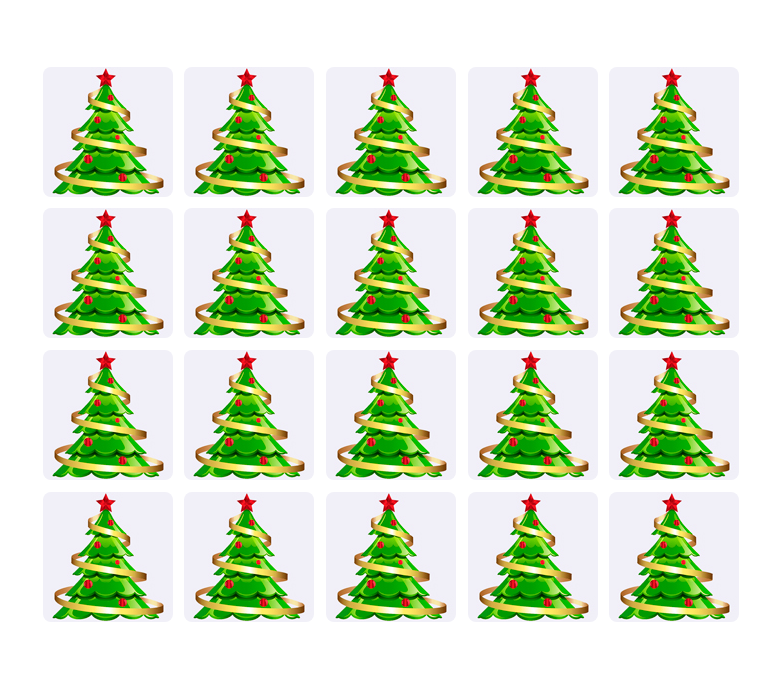
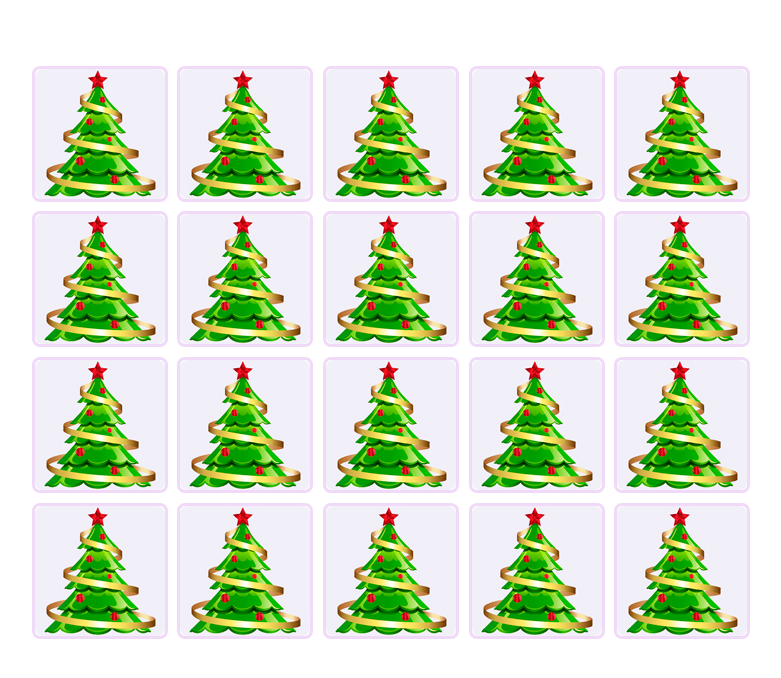
Before and after one commit to LGeorge007/memory-pair-game, a plain HTML site: page index.html in a window 1280 px wide. Shown: the part 40-718 px from the top of the page, without its empty margins (249-1030 px from the left). Drawn offline with Linux system fonts and the light colour scheme.

Commit message:
fixed all remarks. I hope)

```diff
--- a/index.html
+++ b/index.html
@@ -4,7 +4,7 @@
 <head>
     <meta charset="UTF-8">
     <meta name="viewport" content="width=device-width, initial-scale=1.0">
-    <title>Document</title>
+    <title>Memory Pair Game</title>
     <link rel="stylesheet" href="styles/style.css">
 </head>
 
--- a/scripts/script.js
+++ b/scripts/script.js
@@ -1,9 +1,10 @@
-let arrOfUnits = ["img/cartman.jpg",
+let initialArray = ["img/cartman.jpg",
     "img/chief.jpg",
     "img/sten.jpg",
     "img/kyle.jpg",
     "img/kenny.jpg"
 ];
+let arrOfUnits;
 const imgCover = `img/cover.jpg`;
 const gameField = document.querySelector("#gameField");
 let isLocked = false;
@@ -12,7 +13,6 @@ let secondCard;
 let isSecondCard = false;
 let unopenedCards;
 
-let card;
 //feed him array & any even number
 const duplicateElements = function(array, times) {
     return array.reduce((res, current) => {
@@ -31,7 +31,7 @@ const shuffle = function(arr) {
 };
 
 const checkCard = function({ target }) {
-    if (target.className !== "front") { return };
+    if (target.closest(".flipper").className !== "flipper") { return };
     if (!isLocked) {
         if (isSecondCard) {
             isLocked = true;
@@ -73,31 +73,18 @@ const checkCard = function({ target }) {
 };
 
 const renderCard = function(arr) {
-    for (let i = 0; i < arr.length; i++) {
-        let card = document.createElement("div");
-        card.setAttribute("id", i);
-        card.classList.add("flipper");
-        card.setAttribute("data-hero", arr[i].slice(4, -4));
-        card.setAttribute("draggable", false);
-
-        let frontSide = document.createElement("img");
-        frontSide.setAttribute("src", imgCover);
-        frontSide.setAttribute("draggable", false);
-        frontSide.classList.add("front");
-
-        let backSide = document.createElement("img");
-        backSide.setAttribute("src", arr[i]);
-        backSide.setAttribute("draggable", false);
-        backSide.classList.add("back");
-
-        card.appendChild(frontSide);
-        card.appendChild(backSide);
-        gameField.appendChild(card);
-    };
+    let htmlFragment = ``;
+    arr.forEach((el, i) => {
+        htmlFragment += `<div id=${i} class="flipper" data-hero=${el.slice(4,-4)}>
+                                <img src=${imgCover} class="front">
+                                <img src=${el} class="back">
+                         </div>`;
+    });
+    gameField.innerHTML = htmlFragment;
 };
 
 const init = function() {
-    arrOfUnits = shuffle(duplicateElements(arrOfUnits, 4));
+    arrOfUnits = shuffle(duplicateElements(initialArray, 4));
     unopenedCards = arrOfUnits.length;
     renderCard(arrOfUnits);
     gameField.addEventListener("click", checkCard);
--- a/styles/style.css
+++ b/styles/style.css
@@ -1,22 +1,15 @@
-*{
-    margin:0;
-    padding:0;
+* {
+    margin: 0;
+    padding: 0;
 }
 
-
-header{
+header {
     text-align: center;
 }
 
-.box{
-    width: 100px;
-    height: 100px;
-    background-color: #ffd700;
-}
-
-#gameField{
+#gameField {
     margin: 5% auto 0 auto;
-    width: 713px;
+    width: 743px;
     display: flex;
     flex-direction: row;
     flex-wrap: wrap;
@@ -24,30 +17,40 @@ header{
     perspective: 1500px;
 }
 
-.flipper{
+.flipper {
     width: 130px;
     height: 130px;
     margin: 0.3em;
-    border: 1px solid transparent;
+    border: 3px solid #f1daf8;
     border-radius: 8px;
     transition: 0.7s;
     transform-style: preserve-3d;
+    user-select: none;
+    -moz-user-select: none;
+    -webkit-user-select: none;
+    -ms-user-select: none;
+    -webkit-user-drag: none;
+    -moz-user-drag: none;
 }
 
-.flipper img{
+.flipper img {
     border-radius: 8px;
 }
 
-.front, .back {
+.front,
+.back {
     width: 130px;
     height: 130px;
-}
-
-.front, .back {
     backface-visibility: hidden;
     position: absolute;
     top: 0;
     left: 0;
+    user-select: none;
+    -moz-user-select: none;
+    -webkit-user-select: none;
+    -ms-user-select: none;
+    -webkit-user-drag: none;
+    -moz-user-drag: none;
 }
 
 .front {
@@ -59,16 +62,16 @@ header{
     transform: rotateY(180deg);
 }
 
-.rotateCard{
+.rotateCard {
     transform: rotateY(180deg);
 }
 
-.hiddenSide{
+.hiddenSide {
     visibility: hidden;
     opacity: 0;
     transition: visibility 2s, opacity 1s linear;
 }
 
-.hiddenFlipper{
+.hiddenFlipper {
     visibility: hidden;
 }
```
Lines whose indentation alone changed are shown as unchanged.
